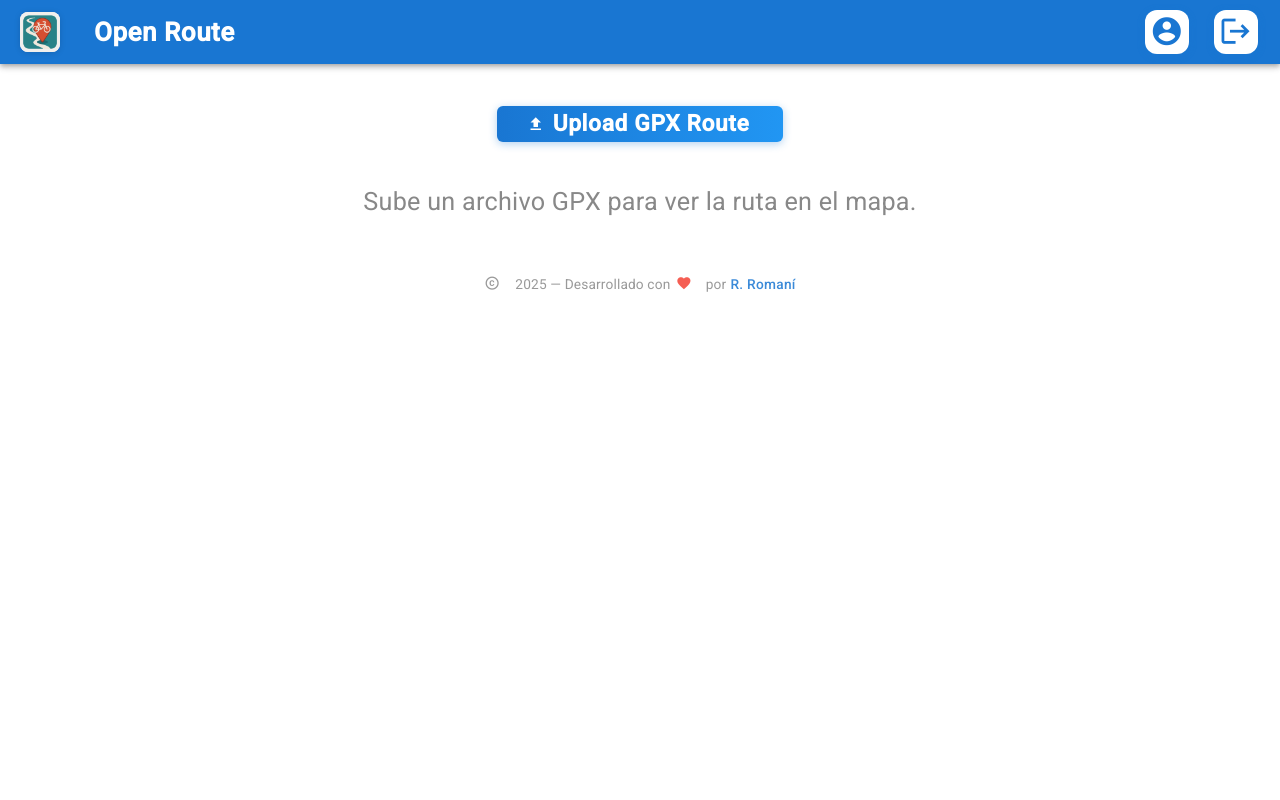
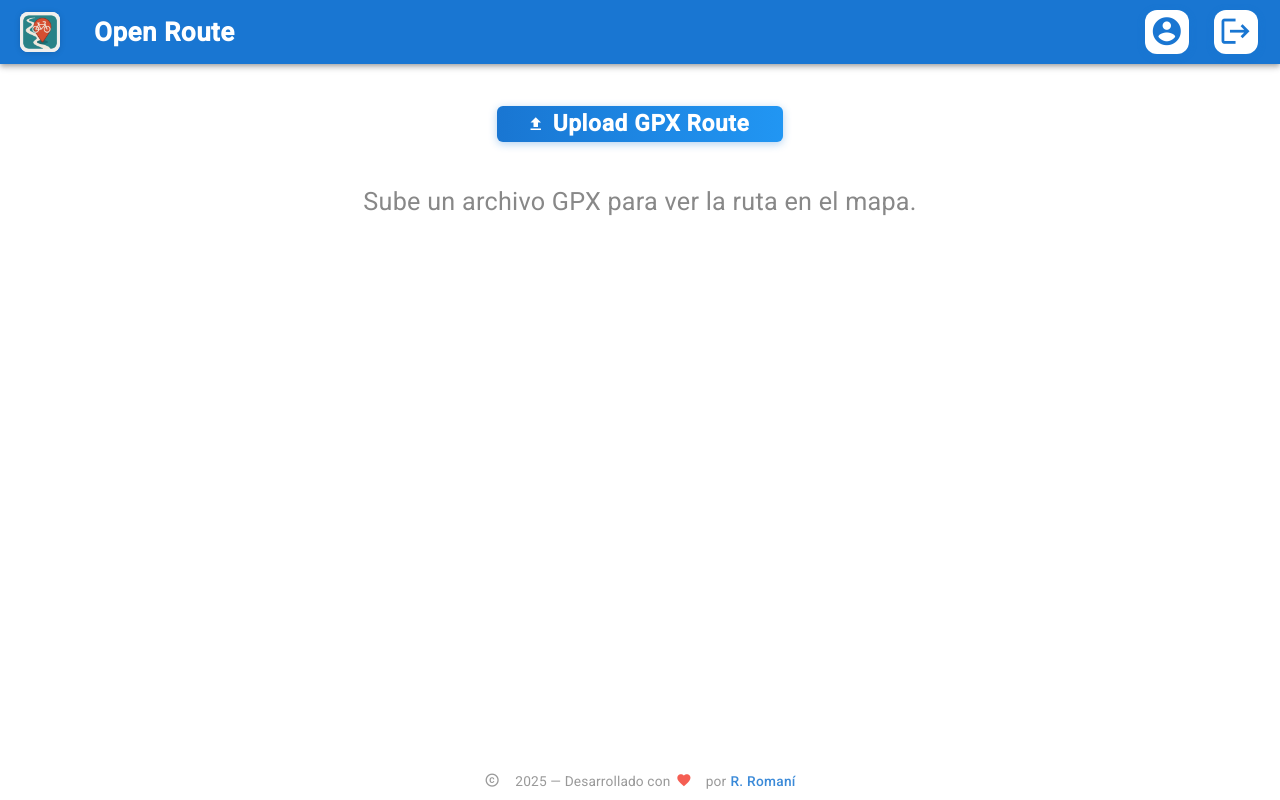
Before and after one commit to raimangsxr/open-route, an Angular app: page / in a window 1280 px wide. Built offline with nearby package versions, Linux system fonts and the light colour scheme.

Commit message:
Refactoring app layout to keep it without scroll

```diff
--- a/src/app/app.component.css
+++ b/src/app/app.component.css
@@ -1,18 +1,44 @@
 
-/* Eliminar cualquier margen/padding entre header y el contenido principal */
-body, html, app-root, .app-root, :host {
-  margin: 0 !important;
-  padding: 0 !important;
+
+html, body, app-root, .app-root, :host {
+  height: 100vh;
+  width: 100vw;
+  margin: 0;
+  padding: 0;
   box-sizing: border-box;
+  overflow: hidden;
 }
 
-app-header, mat-toolbar {
-  margin-bottom: 0 !important;
-  padding-bottom: 0 !important;
-  display: block;
+.app-layout {
+  display: flex;
+  flex-direction: column;
+  height: 100vh;
+  width: 100vw;
+  min-height: 100vh;
+  min-width: 100vw;
+  margin: 0;
+  padding: 0;
+  box-sizing: border-box;
+  overflow: hidden;
 }
 
-router-outlet, .main-content {
-  margin-top: 0 !important;
-  padding-top: 0 !important;
+.app-header-block {
+  flex: 0 0 auto;
+  width: 100vw;
+  z-index: 10;
 }
+
+.app-main-block {
+  flex: 1 1 0;
+  width: 100vw;
+  overflow: hidden;
+  display: flex;
+  flex-direction: column;
+  min-height: 0;
+}
+
+.app-footer-block {
+  flex: 0 0 auto;
+  width: 100vw;
+  z-index: 10;
+}
--- a/src/app/app.component.html
+++ b/src/app/app.component.html
@@ -1,3 +1,11 @@
-<app-header></app-header>
-<router-outlet></router-outlet>
-<app-footer></app-footer>
+<div class="app-layout">
+  <header class="app-header-block">
+    <app-header></app-header>
+  </header>
+  <main class="app-main-block">
+    <router-outlet></router-outlet>
+  </main>
+  <footer class="app-footer-block">
+    <app-footer></app-footer>
+  </footer>
+</div>
```
